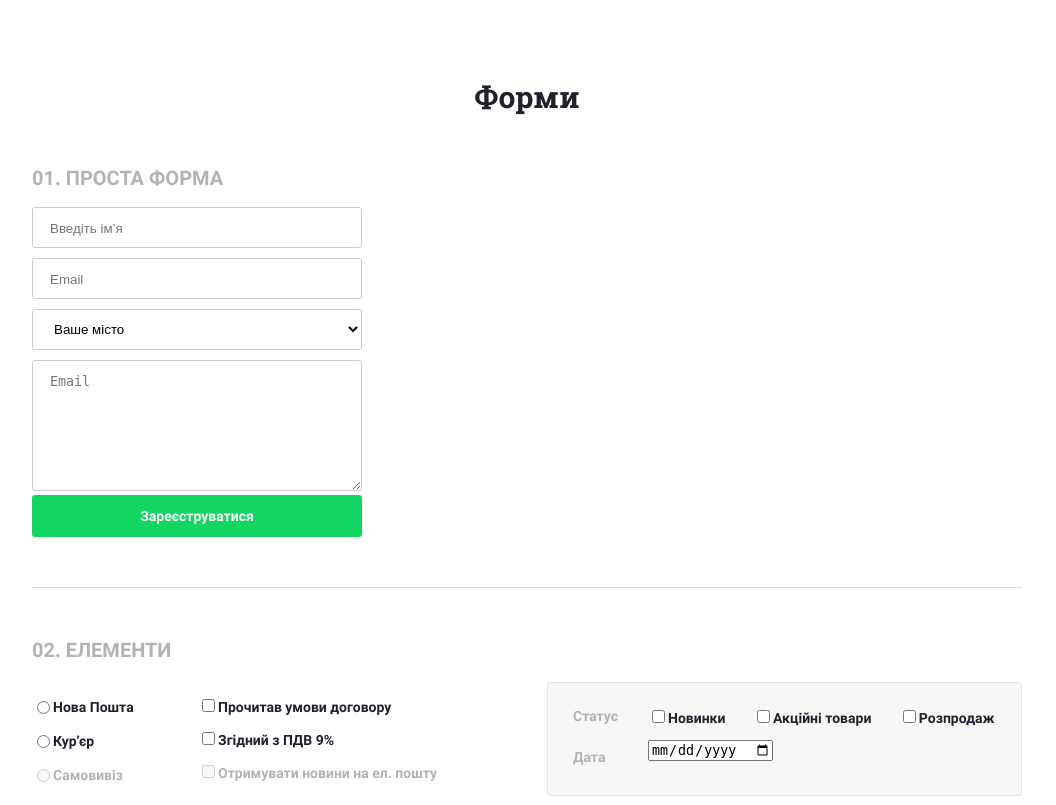
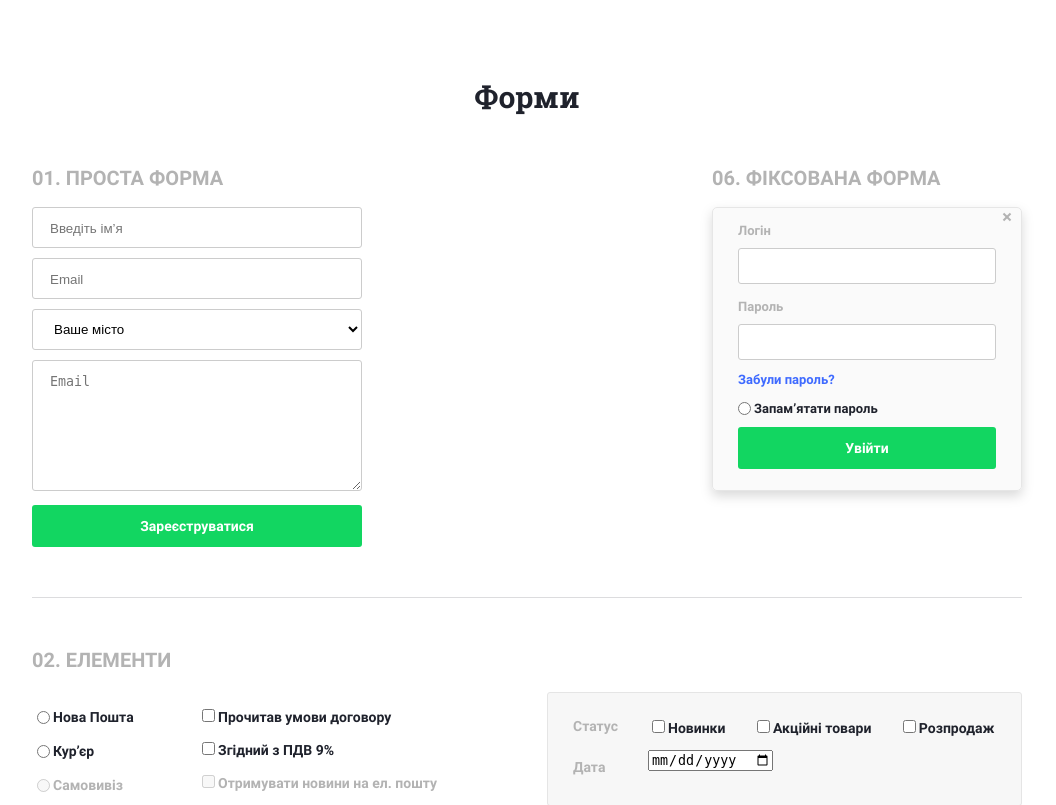
Before and after one commit to OzyOfficer/forms, a PHP site: page / in a window 1280 px wide. Shown: the top 805 px of the page, without its empty margins (113-1169 px from the left). Run offline with PHP 8.4, Linux system fonts and the light colour scheme.

Commit message:
New objects

```diff
--- a/css/main.css
+++ b/css/main.css
@@ -45,8 +45,14 @@ textarea {
 }
 
 .collum {
-    display: block;
+    display: inline-block;
     width: 330px;
+}
+
+.collumm {
+    float: right;
+    display: inline-block;
+    width: 310px;
 }
 
 .collum-small {
@@ -93,7 +99,8 @@ h2 {
 
 .input:focus,
 textarea:focus,
-.goroda:focus {
+.goroda:focus,
+.login:focus {
     border: 1px solid #3e6aff;
     border-radius: 3px;
     box-shadow: 0 0 2.5px rgba(62, 106, 255, 0.55);
@@ -125,6 +132,7 @@ textarea {
 
 
 .knopka {
+    margin-top: 10px;
     padding: 13px 0;
     font-size: 14px;
     color: #ffffff;
@@ -288,7 +296,108 @@ input[type=radio] {
     padding-top: 26px;
     padding-left: 85px;
 }
-.collum-people .woman-collor:checked + .woman b,
-.collum-people .man-collor:checked + .man b{
+
+.collum-people .woman-collor:checked+.woman b,
+.collum-people .man-collor:checked+.man b {
     color: #3e6aff;
 }
+
+/* Фіксована форма 6 */
+.collumm p {
+    display: inline-block;
+    margin: 0;
+    padding-top: 15px;
+    padding-bottom: 10px;
+    font-size: 13px;
+    color: #b3b3b3;
+    font-weight: 400;
+    font-family: "Roboto";
+}
+
+.oboi {
+    margin: 0;
+    padding: 0 25px;
+    max-width: 310px;
+    height: 282px;
+    border-radius: 5px;
+    filter: drop-shadow(0px 5px 6px rgba(0, 0, 0, 0.15));
+    background-color: #fafafa;
+    border: 1px solid #e6e6e6;
+}
+
+.oboi a {
+    display: block;
+    padding: 12px 0;
+    text-decoration: none;
+    font-size: 13px;
+    color: #3e6aff;
+    font-weight: 400;
+    font-family: "Roboto";
+}
+
+.oboi a:hover {
+    font-size: 13px;
+    color: #3e6aff;
+    font-weight: 400;
+    font-family: "Roboto";
+    text-decoration: underline;
+}
+
+.login {
+    display: inline;
+    padding: 0;
+    padding-left: 10px;
+    width: 100%;
+    height: 36px;
+    border-radius: 3px;
+    background-color: #ffffff;
+    border: 1px solid #cccccc;
+}
+
+.pasword {
+    font-size: 13px;
+    color: #1f222c;
+    font-weight: 400;
+    font-family: "Roboto";
+}
+
+.parol {
+    margin-left: 0;
+}
+.forma-end{
+    position: relative;
+}
+.end{
+    position: absolute;
+    appearance: none;
+    margin: 0;
+
+    top: 50px;
+    right: 0;
+
+    z-index: 1;
+}
+.end::before,
+.end::after{
+    content: "";
+    position: absolute;
+    width: 10px;
+    height: 2px;
+    right: 10px;
+    transform: rotate(45deg);
+    background-color: #b3b3b3;
+}
+.end::after{
+    transform: rotate(-45deg);
+}
+.end:hover::before,
+.end:hover::after{
+    background-color: #949494;
+}
+.end:checked ~ .oboi,
+.end:checked ~ h2{
+    display: none;
+}
+.end:checked{
+    display: none;
+}
--- a/index.html
+++ b/index.html
@@ -29,7 +29,26 @@
                     </label>
                 </form>
             </div>
+        </div>
+        <div class="collumm">
 
+
+            <form class="forma-end" action="sendmail.php" method="POST">
+
+                <input class="end" type="checkbox">
+                <h2>06. фіксована форма</h2>
+                <fieldset class="oboi">
+                    <p>Логін</p>
+                    <input class="login" type="text">
+                    <p>Пароль</p>
+                    <input class="login" type="password">
+                    <a href="#">Забули пароль?</a>
+                    <input class="parol" id="pasword" type="radio"><label class="pasword" for="pasword">Запам’ятати пароль</label>
+                    <label>
+                        <input class="knopka" type="submit" value="Увійти">
+                    </label>
+                </fieldset>
+            </form>
         </div>
         <div class="element3">
 
@@ -80,10 +99,12 @@
         <h3>03. стилізовані чекбокси </h3>
         <div class="collum-people">
             <p>
-                <input class="man-collor" id="man" name="radio" type="radio"><label class="man" for="man"><b>Чоловік</b></label>
+                <input class="man-collor" id="man" name="radio" type="radio"><label class="man"
+                    for="man"><b>Чоловік</b></label>
             </p>
             <p>
-                <input class="woman-collor" id="woman" name="radio" type="radio"><label class="woman" for="woman"><b>Жінка</b></label>
+                <input class="woman-collor" id="woman" name="radio" type="radio"><label class="woman"
+                    for="woman"><b>Жінка</b></label>
             </p>
         </div>
     </div>
```
